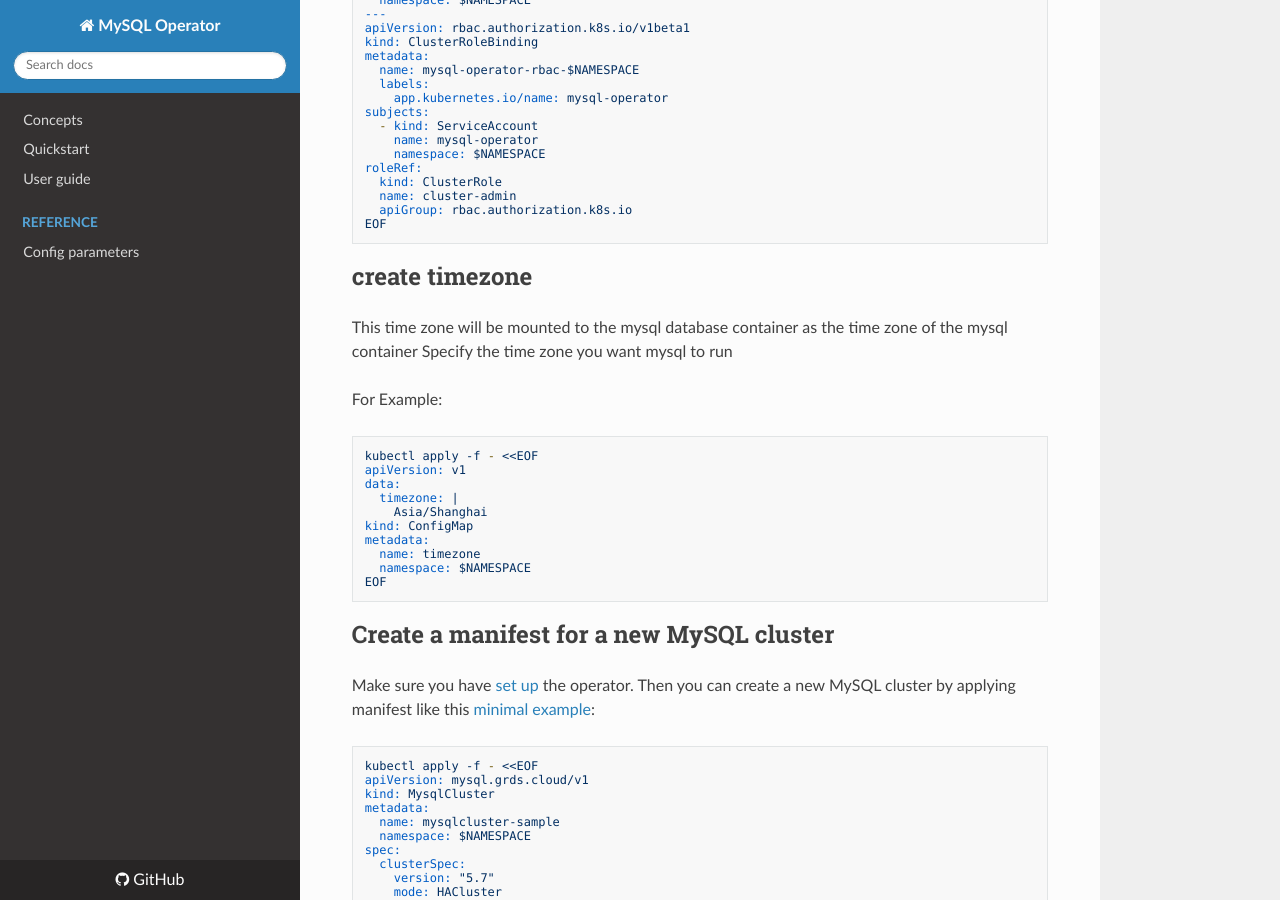
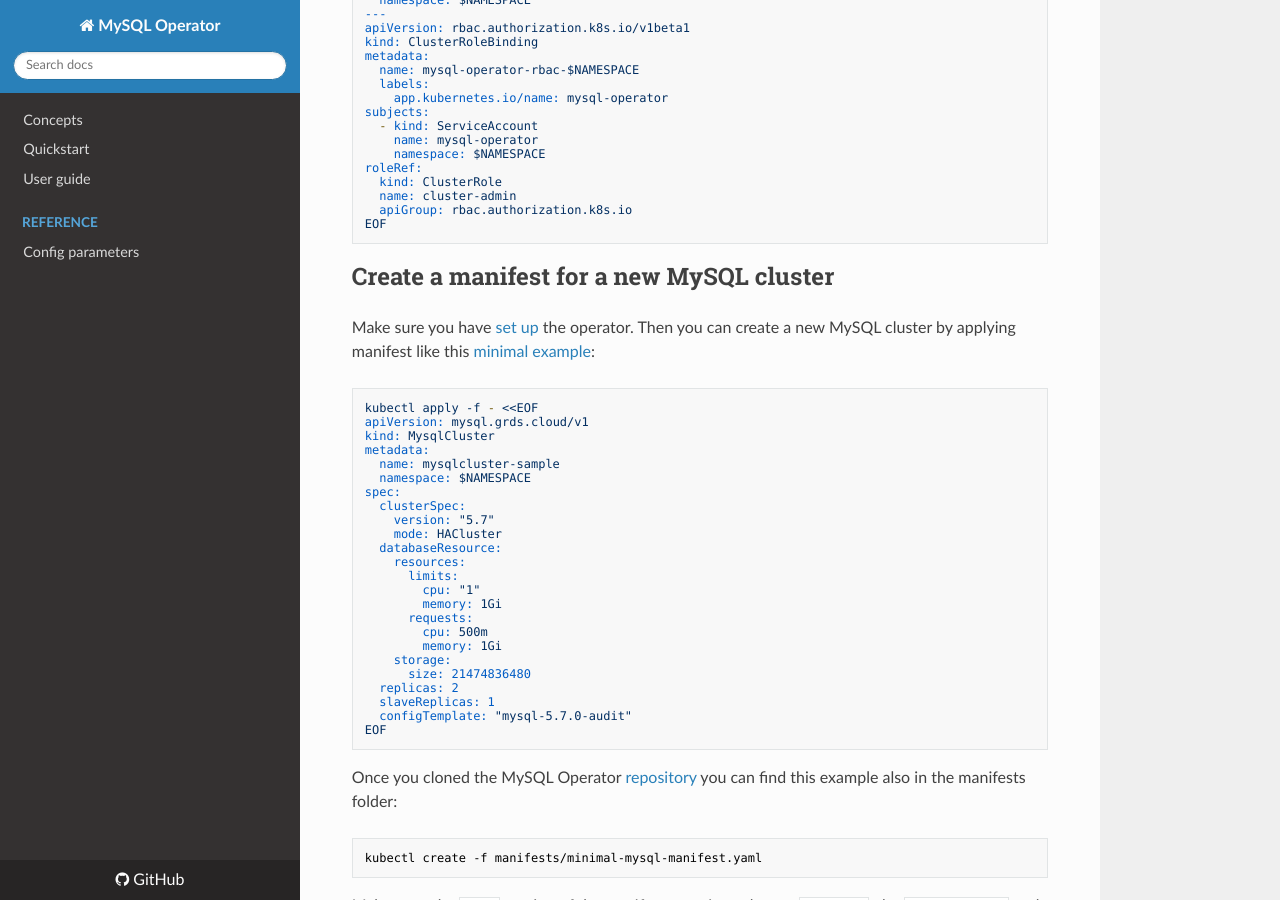
Before and after one commit to squids-io/mysql-operator-docs, an MkDocs documentation site: the page built from docs/usermanual.md, in a window 1280 px wide and 900 px high, scrolled down 506 px. Built offline with MkDocs 1.6.1, drawn with Linux system fonts in a browser that asks for light colours; nearby versions of some CDN libraries.

Commit message:
Update usermanual.md

````diff
--- a/docs/usermanual.md
+++ b/docs/usermanual.md
@@ -36,25 +36,6 @@ roleRef:
 EOF
 ```
 
-## create timezone
-
-This time zone will be mounted to the mysql database container as the time zone of the mysql container
-Specify the time zone you want mysql to run
-
-For Example:
-
-```yaml
-kubectl apply -f - <<EOF
-apiVersion: v1
-data:
-  timezone: |
-    Asia/Shanghai
-kind: ConfigMap
-metadata:
-  name: timezone
-  namespace: $NAMESPACE
-EOF
-```
 
 ## Create a manifest for a new MySQL cluster
 
````
